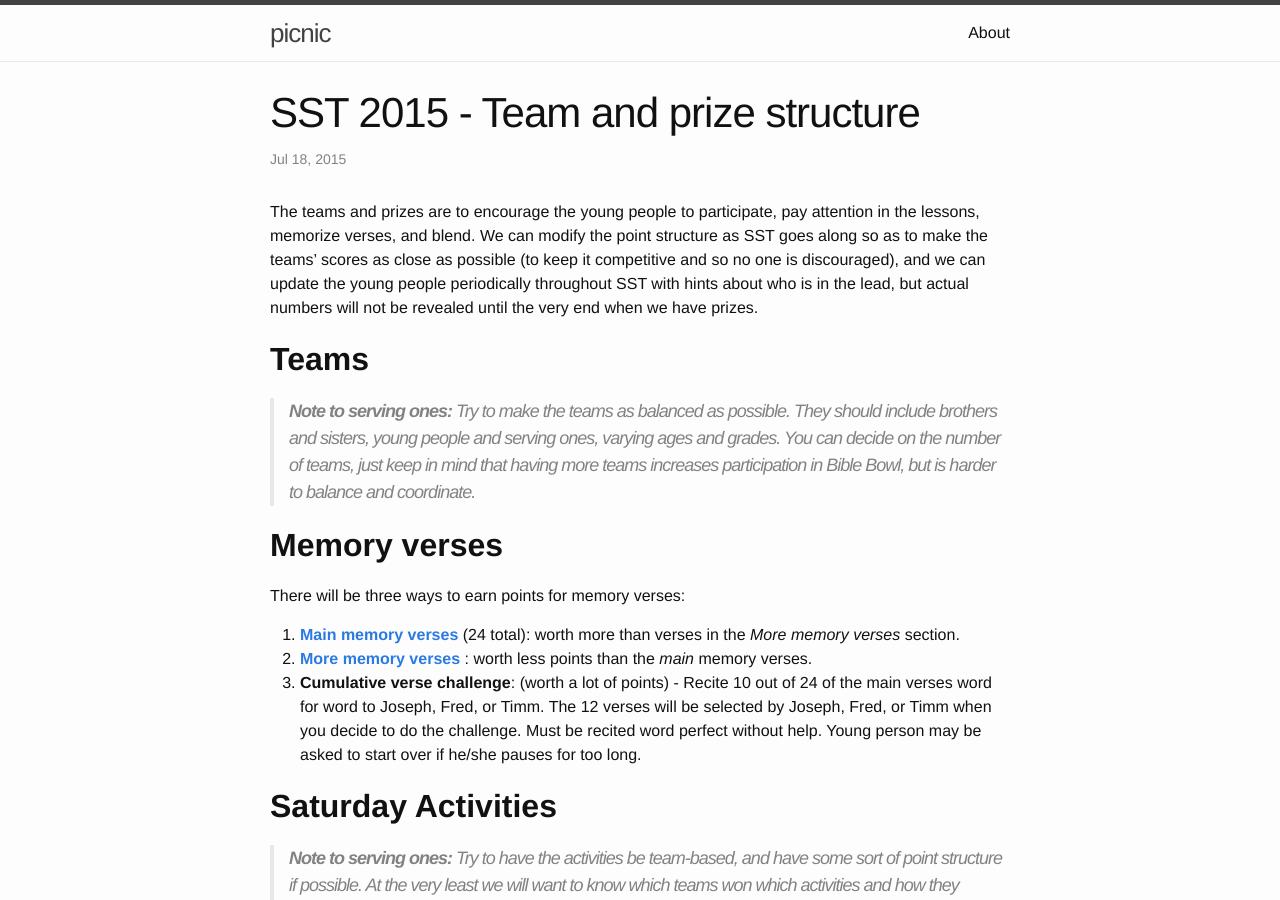
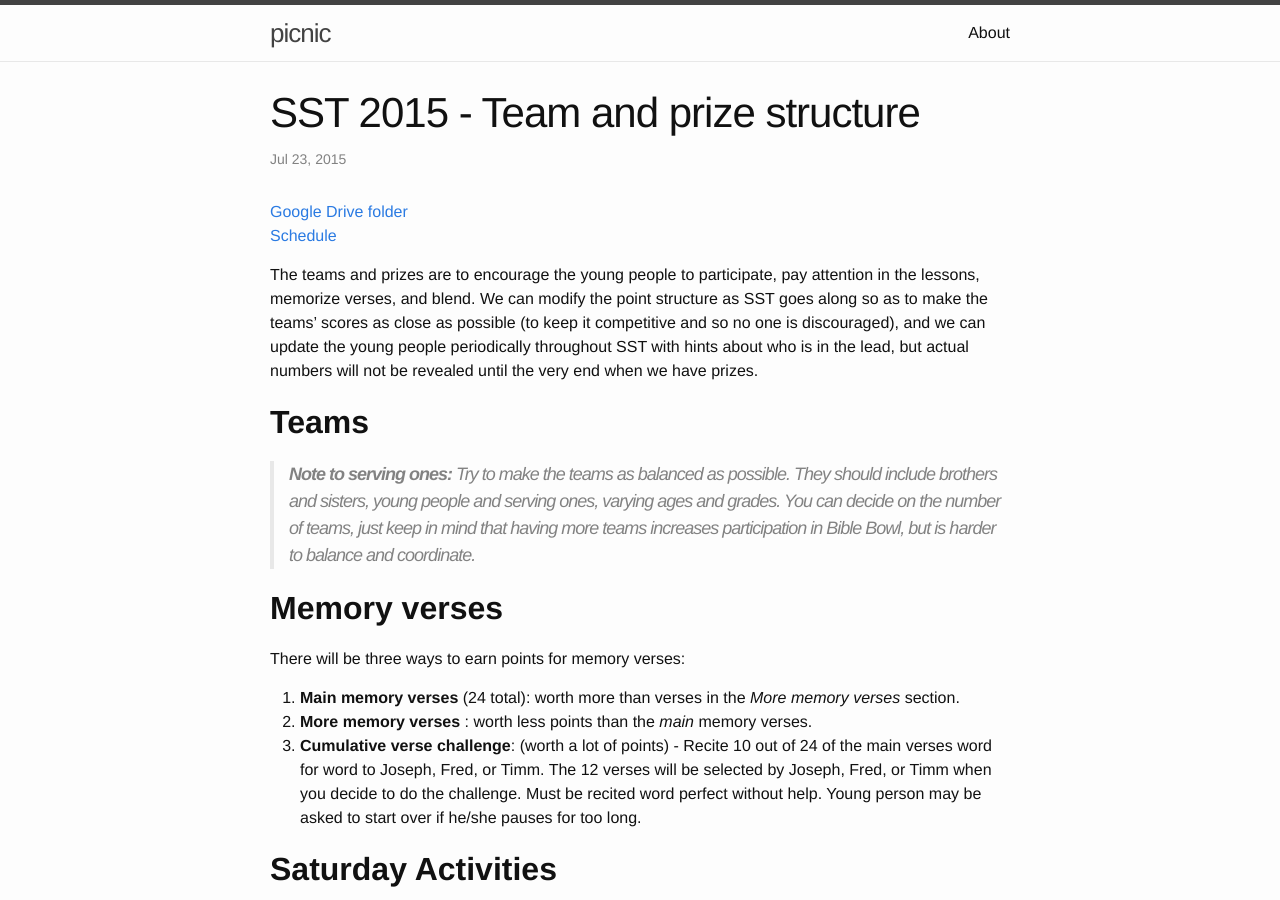
Before and after one commit to timmliu/picnic, a Jekyll site: the page built from _posts/2015-07-18-sst-2015-team-prize-structure.md, in a window 1280 px wide and 900 px high. Built offline with Jekyll 4.4.1, drawn with Linux system fonts in a browser that asks for light colours.

Commit message:
Update links shown

```diff
--- a/_posts/2015-07-18-sst-2015-team-prize-structure.md
+++ b/_posts/2015-07-18-sst-2015-team-prize-structure.md
@@ -1,9 +1,13 @@
 ---
 layout: post
 title:  "SST 2015 - Team and prize structure"
-date: 2015-07-18 16:30:00
+date: 2015-07-23 18:00:00
 permalink: /structure/
 ---
+[Google Drive folder](https://drive.google.com/drive/folders/0B5G4BMERchbUflVEQUlQVWJuaF9qQzlTZFRpbG1xVEU3c1J5eVhFamE3dnJqNzFhM3E2aGM)
+<br>
+[Schedule](https://drive.google.com/open?id=0B1pMfORxcFEuQkR1QUEtT084alk)
+
 The teams and prizes are to encourage the young people to participate, pay attention in the lessons, memorize verses, and blend. We can modify the point structure as SST goes along so as to make the teams' scores as close as possible (to keep it competitive and so no one is discouraged), and we can update the young people periodically throughout SST with hints about who is in the lead, but actual numbers will not be revealed until the very end when we have prizes.
 <br>
 
@@ -17,8 +21,8 @@ Try to make the teams as balanced as possible. They should include brothers and
 
 There will be three ways to earn points for memory verses:
 
-1. **[Main memory verses](https://docs.google.com/document/d/1GBy1zWufL_3OHsrSYUKWj04luBazWdy745gDc2z5BAo/edit?usp=sharing){:target="_blank"}** (24 total): worth more than verses in the *More memory verses* section.
-2. **[More memory verses](https://docs.google.com/document/d/1kNDLEGSBS7DCaCjR8-tbaW38V-yi-889lOUWU7TSqL4/edit?usp=sharing){:target="_blank"}** : worth less points than the *main* memory verses.
+1. **Main memory verses** (24 total): worth more than verses in the *More memory verses* section.
+2. **More memory verses** : worth less points than the *main* memory verses.
 3. **Cumulative verse challenge**: (worth a lot of points) - Recite 10 out of 24 of the main verses word for word to Joseph, Fred, or Timm. The 12 verses will be selected by Joseph, Fred, or Timm when you decide to do the challenge. Must be recited word perfect without help. Young person may be asked to start over if he/she pauses for too long.
 <br>
 
```
Also changed, not shown: 2 other files.
